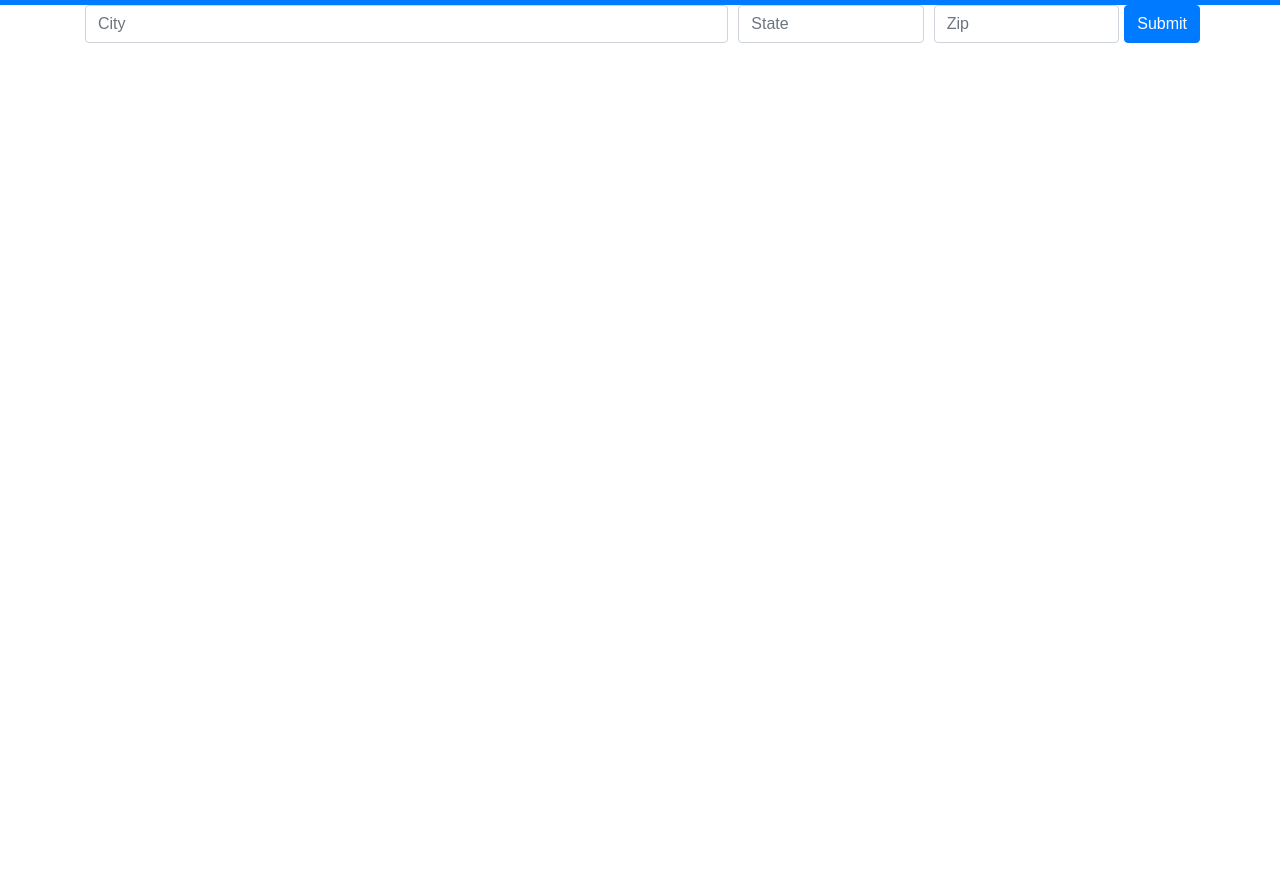
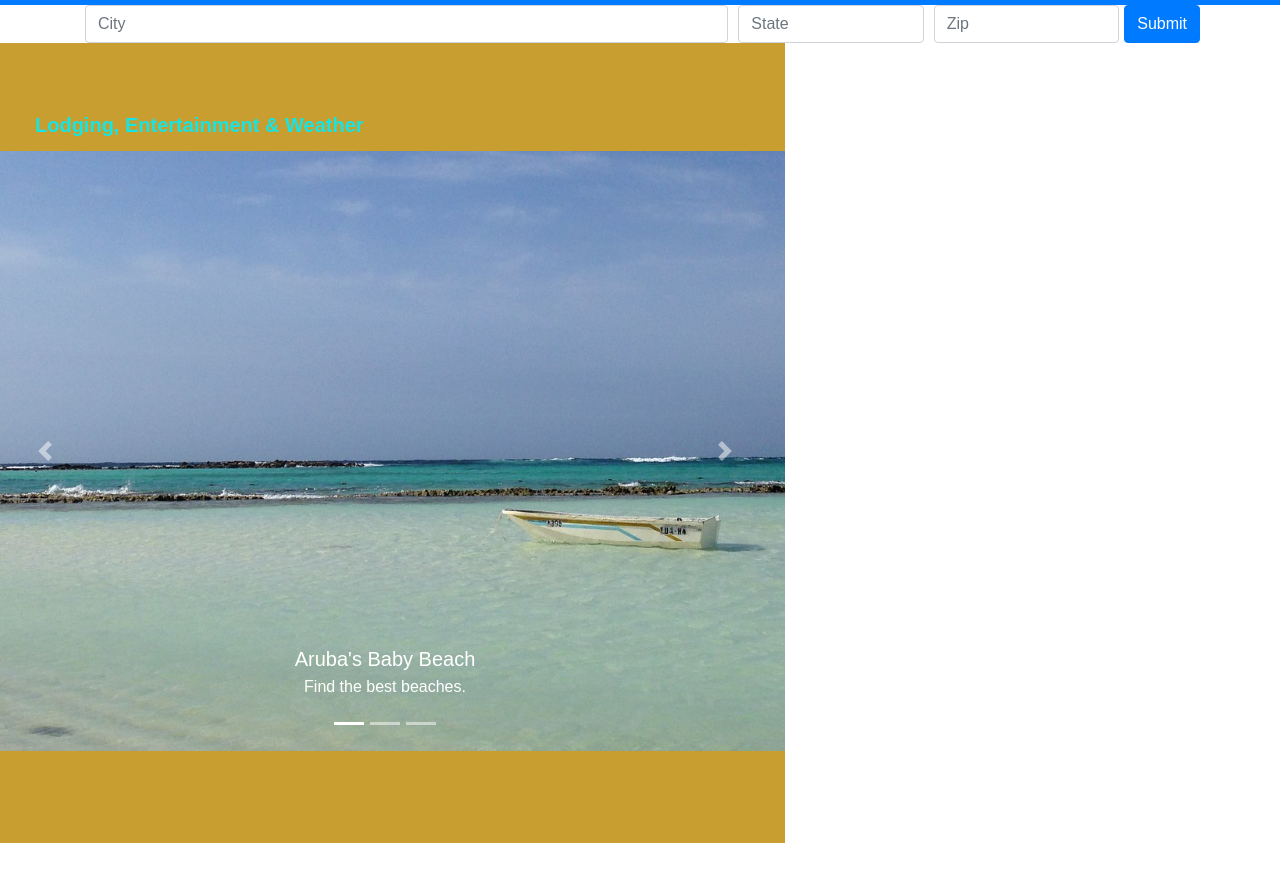
Before and after one commit to nrlong/travelerApp, a plain HTML site: page index.html in a window 1280 px wide. Shown: the part 47-922 px from the top of the page. Before the commit the page ends 800 px from the top, so only its background shows below. Drawn offline with nearby package versions, Linux system fonts and the light colour scheme; no server answers.

Commit message:
jumbotron, carousel, images

```diff
--- a/index.html
+++ b/index.html
@@ -50,6 +50,54 @@
     </form>
     </div>
 
+     <!-- carousel of images in a jumbotron -->
+     <div class="row">
+      <div class="jumbotron jumbotron-fluid">
+        <div class="container">
+          <h1 class="display-4"></h1>
+          <p class="lead">Lodging, Entertainment & Weather</p>
+        </div>
+        <div id="carouselExampleCaptions" class="carousel slide" data-ride="carousel">
+          <ol class="carousel-indicators">
+            <li data-target="Aruba Baby Beach" data-slide-to="0" class="active"></li>
+            <li data-target="Local Parks" data-slide-to="1"></li>
+            <li data-target="Big City Night Life" data-slide-to="2"></li>
+          </ol>
+          <div class="carousel-inner">
+            <div class="carousel-item active">
+              <img src="ArubaBabyBeach.jpg" class="d-block w-100" alt="Aruba's Baby Beach">
+              <div class="carousel-caption d-none d-md-block">
+                <h5>Aruba's Baby Beach</h5>
+                <p>Find the best beaches.</p>
+              </div>
+            </div>
+            <div class="carousel-item">
+              <img src="travel.jpg" class="d-block w-100" alt="hiking a mountain">
+              <div class="carousel-caption d-none d-md-block">
+                <h5>Hiking</h5>
+                <p>Outdoorsy? Find local parks.</p>
+              </div>
+            </div>
+            <div class="carousel-item">
+              <img src="SingaporeNight.jpg" class="d-block w-100" alt="Downtown Singapore At Night">
+              <div class="carousel-caption d-none d-md-block">
+                <h5>Singapore</h5>
+                <p>Let the nightlife be yours.</p>
+              </div>
+            </div>
+          </div>
+          <a class="carousel-control-prev" href="#carouselExampleCaptions" role="button" data-slide="prev">
+            <span class="carousel-control-prev-icon" aria-hidden="true"></span>
+            <span class="sr-only">Previous</span>
+          </a>
+          <a class="carousel-control-next" href="#carouselExampleCaptions" role="button" data-slide="next">
+            <span class="carousel-control-next-icon" aria-hidden="true"></span>
+            <span class="sr-only">Next</span>
+          </a>
+        </div>
+      </div>
+      </div>
+
 
     <script src="https://code.jquery.com/jquery-3.4.1.min.js"></script>
     <script src="https://cdnjs.cloudflare.com/ajax/libs/moment.js/2.24.0/moment.min.js"></script>
--- a/project.css
+++ b/project.css
@@ -25,8 +25,15 @@ nav {
  margin-top: 20px;
 }
 
+.row {
+
+}
+
 .jumbotron {
   background-color: rgb(199, 158, 47);
+  width: 800px;
+  height: 800px;
+
 }
 
 .lead {
```
Also changed, not shown: history.html (+2 -1 lines).
